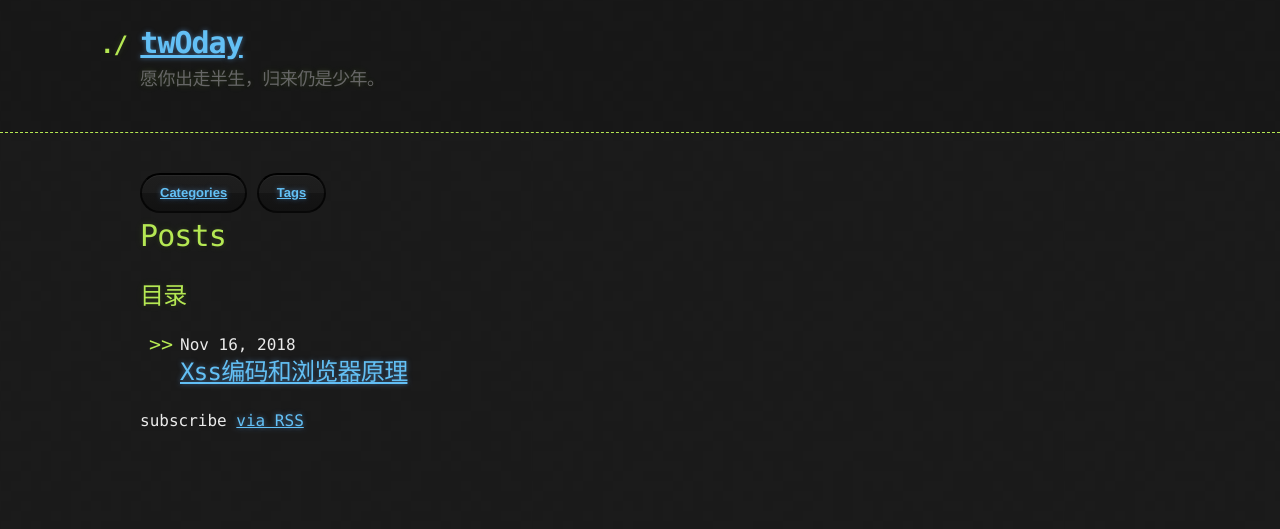
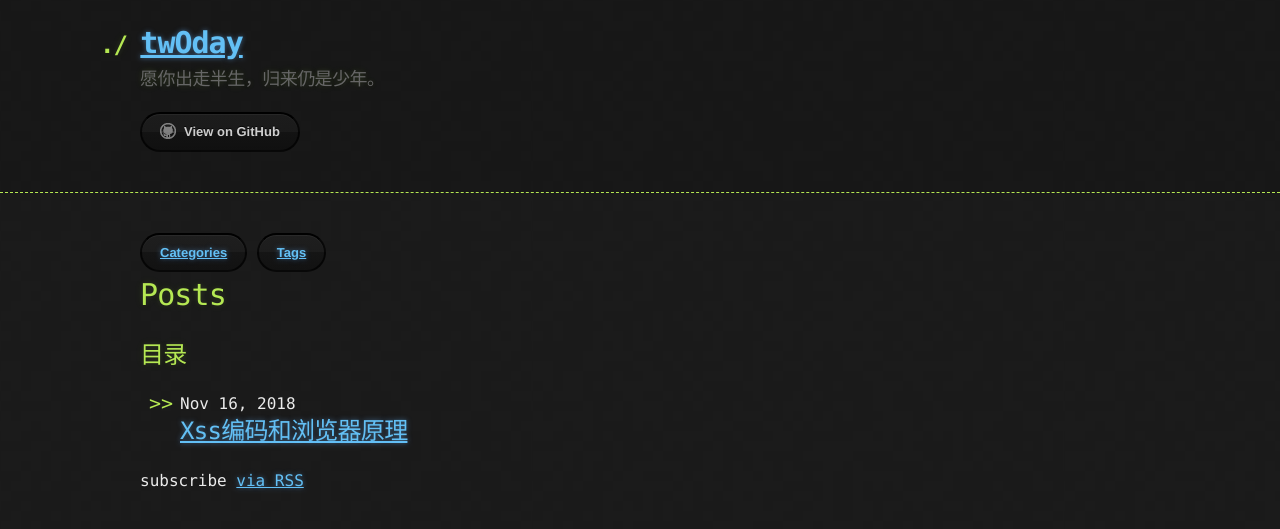
Before and after one commit to threeworld/threeworld.gitHub.io, a Jekyll site: the page built from index.md, in a window 1280 px wide. Shown: the top 529 px of the page. Built offline with Jekyll 4.4.1, drawn with Linux system fonts in a browser that asks for light colours; our own code applies the rules of GitHub Pages for plain Markdown files.

Commit message:
Update default.html

```diff
--- a/_layouts/default.html
+++ b/_layouts/default.html
@@ -29,8 +29,8 @@
           {% if site.show_downloads %}
             <a href="{{ site.github.zip_url }}" class="btn">Download as .zip</a>
             <a href="{{ site.github.tar_url }}" class="btn">Download as .tar.gz</a>
-           <a href="{{ site.github.repository_url }}" class="btn btn-github"><span class="icon"></span>View on GitHub</a>
           {% endif %}
+		  <a href="{{ site.github.repository_url }}" class="btn btn-github"><span class="icon"></span>View on GitHub</a>
         </section>
       </div>
     </header>
```
